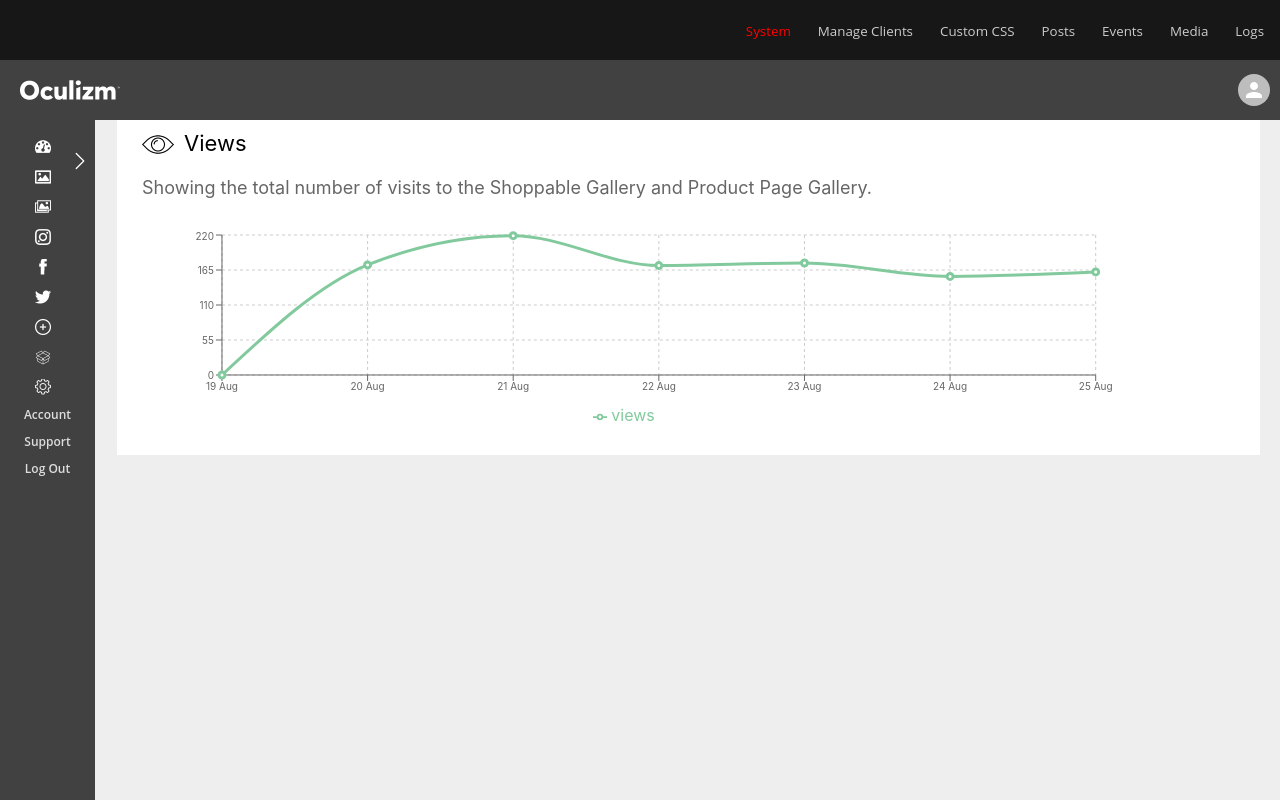
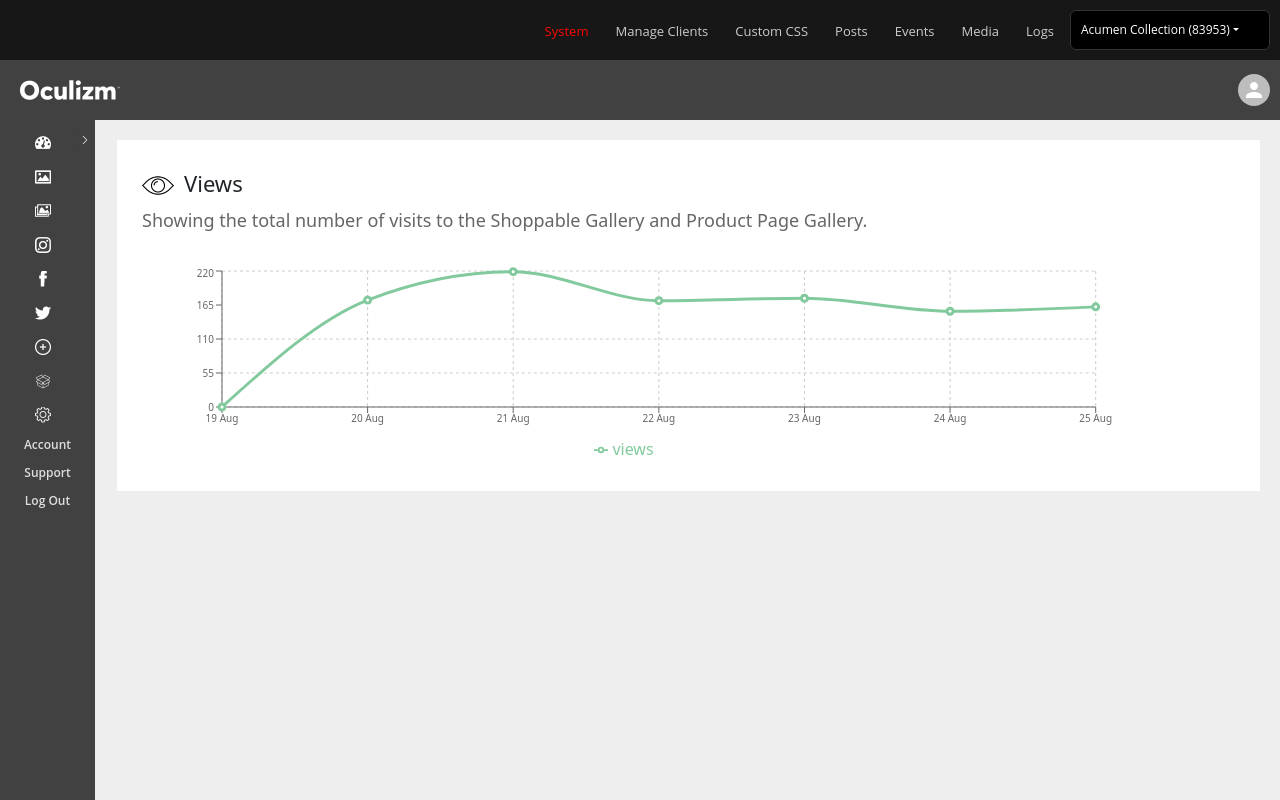
Before and after one commit to anthonyTahtouh/oculizm-react, a React (Create React App) app: page / in a window 1280 px wide. Built offline with nearby package versions, Linux system fonts and the light colour scheme.

Commit message:
client list dropdown with value change on select

```diff
--- a/package.json
+++ b/package.json
@@ -13,8 +13,10 @@
     "@testing-library/jest-dom": "^5.16.5",
     "@testing-library/react": "^13.4.0",
     "@testing-library/user-event": "^13.5.0",
+    "bootstrap": "^5.2.2",
     "node-pre-gyp": "^0.17.0",
     "react": "^18.2.0",
+    "react-bootstrap": "^2.5.0",
     "react-dom": "^18.2.0",
     "react-google-charts": "^4.0.0",
     "react-icons": "^4.4.0",
--- a/src/App.css
+++ b/src/App.css
@@ -1,9 +1,10 @@
 .App {
   text-align: center;
 }
-body{
+
+/* body {
   background-color: #eeeeee;
-}
+} */
 
 .App-logo {
   height: 40vmin;
@@ -31,7 +32,7 @@ body{
   color: #61dafb;
 }
 .pageContainer{
-  margin-top: 81px;
+  margin-top: 140px;
   position: relative;
   padding-left: 117px;
   padding-right: 20px;
--- a/src/Components/Account-Bar/account-bar.css
+++ b/src/Components/Account-Bar/account-bar.css
@@ -3,7 +3,7 @@
  height: 60px;
  position: fixed;
  width: 100%;
- z-index: 2;
+ z-index: 1;
  top: 60px;
 }
 
--- a/src/Components/Top-menu/Top-menu.css
+++ b/src/Components/Top-menu/Top-menu.css
@@ -1,4 +1,4 @@
-.admin-bar{
+.admin-bar {
   background-color: #171717;
   height: 60px;
   position: fixed;
@@ -12,6 +12,33 @@
   color: #ccc;
   font-family: "Open Sans", Arial, sans-serif;
   border: none;
+}
+
+.admin-bar .dropdown button {
+  float: right;
+  margin: 10px 10px 0 0;
+  width: 200px;
+  cursor: pointer;
+  border: 1px solid #333333;
+  background: #000000;
+  color: #ffffff;
+  font-size: 12px;
+  padding-left: 10px;
+  height: 40px;
+  text-align: left;
+}
+
+.dropdown-menu.show {
+  background-color: #000000 ;
+  color: #ffffff ;
+  /* min-width: 200px !important; */
+}
+
+.dropdown-menu.show a.dropdown-item {
+  color: #ffffff ;
+}
+.dropdown-menu.show a.dropdown-item:hover {
+  background-color: #323232 !important;
 }
 
 .admin-bar ul {
--- a/src/Components/Top-menu/Top-menu.js
+++ b/src/Components/Top-menu/Top-menu.js
@@ -1,15 +1,55 @@
-import React from "react";
+import React, { useState } from "react";
 import "./Top-menu.css";
+
+import 'bootstrap/dist/css/bootstrap.min.css';
+import DropdownButton from 'react-bootstrap/DropdownButton';
+import Dropdown from 'react-bootstrap/Dropdown'
 
 
 const AdminBar = () => {
 
+    const clientlist = [
+        {
+            name: "Acumen Collection (83953)",
+            id: "83953",
+        },
+        {
+            name: "Alaabi (77974)",
+            id: "77974",
+        },
+        {
+            name: "Apatchy (57345)",
+            id: "57345",
+        },
+        {
+            name: "Dr Watson CBD (53283)",
+            id: "53283",
+        },
+    ];
+
+    const [value, setValue] = useState('Acumen Collection (83953)');
+
+    const handleSelect = (e) => {
+        console.log(e);
+        setValue(e)
+    }
+
     return (
         <div className="container-fluid">
             <div className="admin-bar">
+                <DropdownButton
+                    title={value}
+                    id="dropdown-menu-align-right"
+                    onSelect={handleSelect}
+                >
+                    {clientlist.map(clientlist => (
+                        <Dropdown.Item eventKey={clientlist.name}>{clientlist.name}</Dropdown.Item>
+                    ))}
+
+                </DropdownButton>
                 <ul>
                     <li>
-                <button style={{color: 'red'}}>System</button>
+                        <button style={{ color: 'red' }}>System</button>
                     </li>
                     <li>
                         <button>Manage Clients</button>
@@ -31,7 +71,6 @@ const AdminBar = () => {
                         <button>Logs</button>
                     </li>
                 </ul>
-        {/* <button className="oculizm-logo" ></button> */}
             </div>
         </div>
     );
--- a/src/index.css
+++ b/src/index.css
@@ -5,6 +5,7 @@ body {
     sans-serif;
   -webkit-font-smoothing: antialiased;
   -moz-osx-font-smoothing: grayscale;
+  background-color: #eeeeee !important;
 }
 
 code {
```
Also changed, not shown: 1 other file (tests, documents, lock files or other folders). Lines whose indentation alone changed are shown as unchanged.
